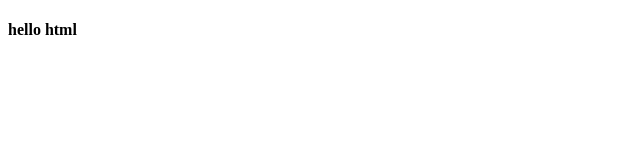
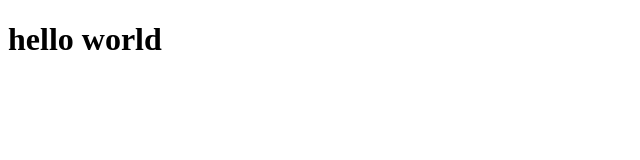
Before and after one commit to MuhammadKashifAnsari123/Batch-11-Web-dev-SMIT, a plain HTML site: page index.html in a window 1280 px wide. Shown: the whole page, without its empty margins (0-640 px from the left). Drawn offline with Linux system fonts and the light colour scheme.

Commit message:
first commit

```diff
--- a/index.html
+++ b/index.html
@@ -6,8 +6,9 @@
     <title>Document</title>
 </head>
 <body>
-    <h4>
-        hello html
-    </h4>
+    <h1>
+        hello world
+    </h1>
+
 </body>
 </html>
```
